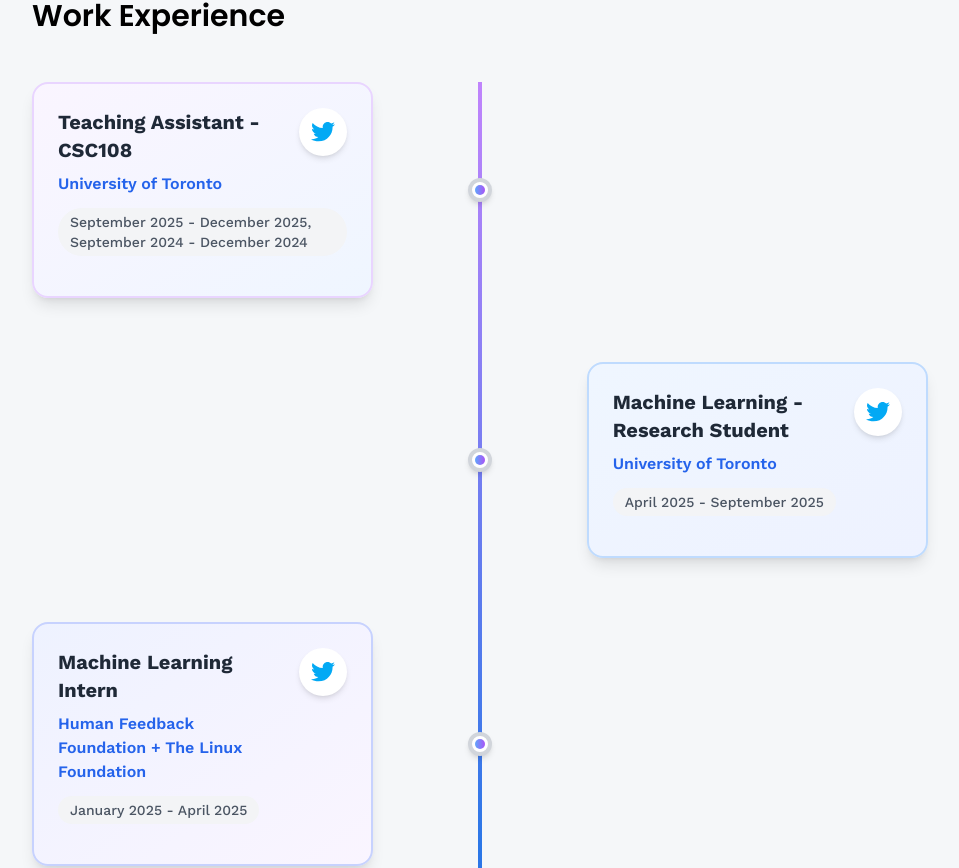
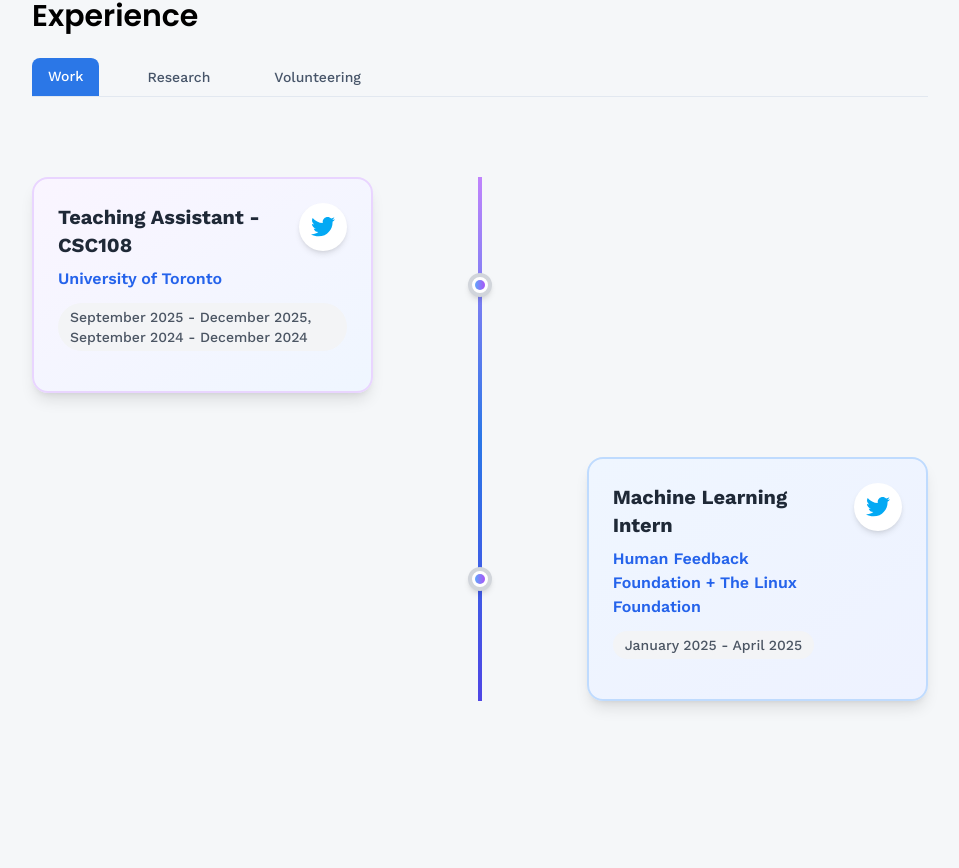
Before and after one commit to Khushi-Malik/KhushiPersonalWebsite, a React (Vite) app in the folder khushi-portfolio/: page /about in a window 1280 px wide. Shown: the part 834-1702 px from the top of the page, without its empty margins (160-1119 px from the left). Built offline with nearby package versions, Linux system fonts and the light colour scheme.

Commit message:
timeline fixed-change formatting still

```diff
--- a/khushi-portfolio/src/components/InteractiveTimeline.jsx
+++ b/khushi-portfolio/src/components/InteractiveTimeline.jsx
@@ -2,12 +2,14 @@
 
 const InteractiveTimeline = ({ experiences }) => {
   const [expandedItem, setExpandedItem] = useState(null);
+  const [clickedItem, setClickedItem] = useState(null);
   const [isMobile, setIsMobile] = useState(window.innerWidth < 768);
 
   useEffect(() => {
     const mediaQuery = window.matchMedia('(max-width: 768px)');
     const handleResize = () => {
       setExpandedItem(null);
+      setClickedItem(null);
       setIsMobile(mediaQuery.matches);
     };
 
@@ -16,19 +18,32 @@
   }, []);
 
   const toggleExpanded = (index) => {
-    setExpandedItem(expandedItem === index ? null : index);
+    if (clickedItem === index) {
+      // If clicking on the same item that's already clicked, close it
+      setClickedItem(null);
+      setExpandedItem(null);
+    } else {
+      // If clicking on a different item, open it and keep it open
+      setClickedItem(index);
+      setExpandedItem(index);
+    }
   };
 
   const handleMouseEnter = (index) => {
-    if (!isMobile) setExpandedItem(index);
+    // Only show hover effect if no item is clicked and not on mobile
+    if (!isMobile && clickedItem === null) {
+      setExpandedItem(index);
+    }
   };
 
   const handleMouseLeave = () => {
-    if (!isMobile) setExpandedItem(null);
+    // Only hide on mouse leave if no item is clicked and not on mobile
+    if (!isMobile && clickedItem === null) {
+      setExpandedItem(null);
+    }
   };
 
   return (
-
     <div className="mt-12 max-w-6xl mx-auto relative">
       {/* Timeline Line */}
       <div
@@ -60,14 +75,14 @@
           >
             <div
               className={`w-6 h-6 rounded-full border-4 ${
-                  expandedItem === index
+                expandedItem === index || clickedItem === index
                   ? 'bg-gradient-to-r from-blue-500 to-purple-600 border-white scale-110'
                   : 'bg-white border-gray-300'
               } shadow-md flex items-center justify-center transition-all duration-300`}
             >
               <div
                 className={`w-2.5 h-2.5 rounded-full ${
-                    expandedItem === index
+                  expandedItem === index || clickedItem === index
                     ? 'bg-white'
                     : 'bg-gradient-to-r from-blue-400 to-purple-500'
                 }`}
@@ -83,7 +98,7 @@
                 : `md:w-5/12 ${index % 2 === 0 ? 'pr-8' : 'pl-8'}`
             } text-left focus:outline-none`}
             onClick={() => toggleExpanded(index)}
-              aria-expanded={expandedItem === index}
+            aria-expanded={expandedItem === index || clickedItem === index}
           >
             <div
               className={`relative bg-gradient-to-br ${
@@ -92,7 +107,9 @@
                   : index % 3 === 1
                   ? 'from-blue-50 to-indigo-50 border-blue-200 hover:from-blue-100 hover:to-indigo-100'
                   : 'from-indigo-50 to-purple-50 border-indigo-200 hover:from-indigo-100 hover:to-purple-100'
-                } ${isMobile ? 'p-4 rounded-xl' : 'p-6 rounded-2xl'} border-2 shadow-lg hover:shadow-2xl transition-all duration-500 transform hover:scale-105`}
+              } ${isMobile ? 'p-4 rounded-xl' : 'p-6 rounded-2xl'} border-2 shadow-lg hover:shadow-2xl transition-all duration-500 transform hover:scale-105 ${
+                clickedItem === index ? 'ring-2 ring-blue-400 ring-opacity-50' : ''
+              }`}
             >
               {/* Header */}
               <div className="flex items-start justify-between mb-3">
@@ -102,11 +119,13 @@
                       isMobile
                         ? 'text-lg text-gray-800'
                         : 'text-xl text-gray-800 mb-2 group-hover:text-blue-700 transition-colors'
-                      }`}
+                    } ${clickedItem === index ? 'text-blue-700' : ''}`}
                   >
                     {experience.title}
                   </h3>
-                    <p className="text-blue-600 font-semibold">
+                  <p className={`font-semibold ${
+                    clickedItem === index ? 'text-blue-700' : 'text-blue-600'
+                  }`}>
                     {experience.company_name}
                   </p>
                 </div>
@@ -127,17 +146,23 @@
 
               {/* Date & Arrow */}
               <div className="flex items-center justify-between mb-4">
-                  <span className="text-sm text-gray-600 bg-gray-100 px-3 py-1 rounded-full font-medium">
+                <span className={`text-sm font-medium px-3 py-1 rounded-full ${
+                  clickedItem === index
+                    ? 'text-blue-700 bg-blue-100'
+                    : 'text-gray-600 bg-gray-100'
+                }`}>
                   {experience.date}
                 </span>
                 {isMobile && (
                   <div
                     className={`transform transition-transform duration-300 ${
-                        expandedItem === index ? 'rotate-180' : ''
+                      expandedItem === index || clickedItem === index ? 'rotate-180' : ''
                     }`}
                   >
                     <svg
-                        className="w-5 h-5 text-blue-500"
+                      className={`w-5 h-5 ${
+                        clickedItem === index ? 'text-blue-700' : 'text-blue-500'
+                      }`}
                       fill="none"
                       stroke="currentColor"
                       viewBox="0 0 24 24"
@@ -153,10 +178,10 @@
                 )}
               </div>
 
-                {/* Expandable */}
+              {/* Expandable Content */}
               <div
                 className={`overflow-hidden transition-all duration-500 ${
-                    expandedItem === index
+                  expandedItem === index || clickedItem === index
                     ? 'max-h-96 opacity-100'
                     : 'max-h-0 opacity-0'
                 }`}
@@ -169,7 +194,9 @@
                           key={pointIndex}
                           className="flex items-start text-gray-700"
                         >
-                            <div className="w-2 h-2 bg-blue-500 rounded-full mt-2 mr-3 flex-shrink-0"></div>
+                          <div className={`w-2 h-2 rounded-full mt-2 mr-3 flex-shrink-0 ${
+                            clickedItem === index ? 'bg-blue-600' : 'bg-blue-500'
+                          }`}></div>
                           <span className="text-sm leading-relaxed">
                             {point}
                           </span>
--- a/khushi-portfolio/src/constants/index.js
+++ b/khushi-portfolio/src/constants/index.js
@@ -5,33 +5,7 @@
     twitter
 } from "../assets/icons";
 
-export const experiences = [
-    // {
-    //     title: "React.js Developer",
-    //     company_name: "Starbucks",
-    //     // icon: starbucks,
-    //     iconBg: "#accbe1",
-    //     date: "March 2020 - April 2021",
-    //     points: [
-    //         "Developing and maintaining web applications using React.js and other related technologies.",
-    //         "Collaborating with cross-functional teams including designers, product managers, and other developers to create high-quality products.",
-    //         "Implementing responsive design and ensuring cross-browser compatibility.",
-    //         "Participating in code reviews and providing constructive feedback to other developers.",
-    //     ],
-    // }
-    {
-        title: "Teaching Assistant - CSC108",
-        company_name: "University of Toronto",
-        icon: twitter,
-        iconBg: "#accbe1",
-        date: "September 2025 - December 2025, September 2024 - December 2024",
-        points: [
-            "Assisted in teaching undergraduate intrductory course in Computer Science.",
-            "Held office hours to support students with coursework and assignments.",
-            "Graded assignments and provided feedback to help students improve their understanding of the material.",
-            "Collaborated with professors to develop course materials and improve the learning experience."
-        ],
-    },
+export const ResearchExperiences = [
     {
          title: "Machine Learning - Research Student",
         company_name: "University of Toronto",
@@ -40,20 +14,6 @@
         date: "April 2025 - September 2025",
         points: [
             "Lisa"],
-    },
-    {
-        title: "Machine Learning Intern",
-        company_name: "Human Feedback Foundation + The Linux Foundation",
-        icon: twitter,
-        iconBg: "#accbe1",
-        date: "January 2025 - April 2025",
-        points: [
-            "Developed an ML-powered framework to fingerprint LLMs using prompt engineering and evaluation harnesses.",
-            "Implemented algorithms to classify features with high precision and generate persistent IDs for identified models",
-            "Collaborated with a team of researchers to refine the framework and improve its accuracy.",
-            "Achienved 87% accuracy in model identification across various LLMs.",
-            "Presented findings to stakeholders and contributed to the foundation's research initiatives."
-        ],
     },
     {
          title: "Research Student",
@@ -82,6 +42,50 @@
         points: [
             "Tingting"],
     }
+
+];
+
+export const WorkExperiences = [
+    // {
+    //     title: "React.js Developer",
+    //     company_name: "Starbucks",
+    //     // icon: starbucks,
+    //     iconBg: "#accbe1",
+    //     date: "March 2020 - April 2021",
+    //     points: [
+    //         "Developing and maintaining web applications using React.js and other related technologies.",
+    //         "Collaborating with cross-functional teams including designers, product managers, and other developers to create high-quality products.",
+    //         "Implementing responsive design and ensuring cross-browser compatibility.",
+    //         "Participating in code reviews and providing constructive feedback to other developers.",
+    //     ],
+    // }
+    {
+        title: "Teaching Assistant - CSC108",
+        company_name: "University of Toronto",
+        icon: twitter,
+        iconBg: "#accbe1",
+        date: "September 2025 - December 2025, September 2024 - December 2024",
+        points: [
+            "Assisted in teaching undergraduate intrductory course in Computer Science.",
+            "Held office hours to support students with coursework and assignments.",
+            "Graded assignments and provided feedback to help students improve their understanding of the material.",
+            "Collaborated with professors to develop course materials and improve the learning experience."
+        ],
+    },
+    {
+        title: "Machine Learning Intern",
+        company_name: "Human Feedback Foundation + The Linux Foundation",
+        icon: twitter,
+        iconBg: "#accbe1",
+        date: "January 2025 - April 2025",
+        points: [
+            "Developed an ML-powered framework to fingerprint LLMs using prompt engineering and evaluation harnesses.",
+            "Implemented algorithms to classify features with high precision and generate persistent IDs for identified models",
+            "Collaborated with a team of researchers to refine the framework and improve its accuracy.",
+            "Achienved 87% accuracy in model identification across various LLMs.",
+            "Presented findings to stakeholders and contributed to the foundation's research initiatives."
+        ],
+    },
 ];
 
 export const socialLinks = [
@@ -111,3 +115,56 @@
         // link: 'https://github.com/adrianhajdin/pricewise',
     }
 ];
+
+
+export const VolunteeringExperiences = [
+    {
+        title: "ML Project Lead",
+        company_name: "UTMist - University of Toronto",
+        icon: twitter,
+        iconBg: "#accbe1",
+        date: "September 2025 - present",
+        points: [
+            "FixMyElo"],
+    },
+    {
+        title: "ProjectX Lead",
+        company_name: "UofTAI - University of Toronto",
+        icon: twitter,
+        iconBg: "#accbe1",
+        date: "September 2024 - April 2025",
+        points: [
+            "ProjectX"],
+    },
+    {
+        title: "Awareness Associate",
+        company_name: "Mental Health Student Association - University of Toronto",
+        icon: twitter,
+        iconBg: "#accbe1",
+        date: "September 2024 - April 2025",
+        points: [
+            "Volunteered in various causes like fund-raising, panel events, etc to help raise awareness for mental well-being."],
+    },
+    {
+        title: "Volunteer",
+        company_name: "Care and Compassion Pet Shelter",
+        icon: twitter,
+        iconBg: "#accbe1",
+        date: "September 2024 - April 2025",
+        points: [
+            "Gained experience in responsibility and empathy by spreading awareness for animal welfare through poster creation and community outreach.",
+            "Collaborated with a diverse team of volunteers, enhancing teamwork and interpersonal skills."
+        ],
+    },
+    {
+        title: "Volunteer",
+        company_name: "Sunrise Learning School for Special Children",
+        icon: twitter,
+        iconBg: "#accbe1",
+        date: "September 2024 - April 2025",
+        points: [
+            	"Fostered inclusivity by actively participating in creating an environment that respects and supports individual differences.",
+                "Developed patience, adaptability, and effective communication skills by setting up classrooms"
+        ],
+    },
+];
--- a/khushi-portfolio/src/pages/About.jsx
+++ b/khushi-portfolio/src/pages/About.jsx
@@ -1,9 +1,29 @@
-import React from 'react';
+import React, { useState } from 'react';
 import skills from '../assets/images/skills';
-import { experiences } from '../constants';
+import { ResearchExperiences, WorkExperiences, VolunteeringExperiences } from '../constants';
 import InteractiveTimeline from '../components/InteractiveTimeline';
 
 const About = () => {
+  const [activeTab, setActiveTab] = useState('work');
+
+  const experienceData = {
+    work: {
+      title: 'Work',
+      data: WorkExperiences,
+      // icon: '💼'
+    },
+    research: {
+      title: 'Research',
+      data: ResearchExperiences,
+      // icon: '🔬'
+    },
+    volunteering: {
+      title: 'Volunteering',
+      data: VolunteeringExperiences,
+      // icon: '🤝'
+    }
+  };
+
   return (
     <section className='max-container'>
       <h1 className="head-text">
@@ -41,68 +61,35 @@
       </div>
 
       <div className='py-10 flex flex-col'>
-        <h3 className='subhead-text'>Work Experience</h3>
-        {/* <div className='mt-12'> */}
-          <div className="relative">
-            <InteractiveTimeline experiences={experiences} />
+        <h3 className='subhead-text'>Experience</h3>
+
+        {/* Tab Navigation */}
+        <div className="flex flex-wrap gap-8 mt-6 mb-8 border-b border-slate-200">
+          {Object.entries(experienceData).map(([key, exp]) => (
+            <button
+              key={key}
+              onClick={() => setActiveTab(key)}
+              className={`px-4 py-2 text-sm font-medium text-center rounded-t-lg transition-colors duration-200 ${
+                activeTab === key
+                  ? 'bg-blue-500 text-white border-b-2 border-blue-500'
+                  : 'text-slate-600 hover:text-slate-800 hover:bg-slate-100'
+              }`}
+            >
+              {/* <span className="mr-2">{exp.icon}</span> */}
+              {exp.title}
+            </button>
+          ))}
+        </div>
+
+        {/* Tab Content */}
+        <div className="relative min-h-[400px]">
+          <div className="transition-opacity duration-300 ease-in-out">
+            <InteractiveTimeline experiences={experienceData[activeTab].data} />
           </div>
         </div>
-      {/* </div> */}
-
+      </div>
     </section>
   );
 };
 
 export default About;
-
-
-
-//  {/* Timeline line */}
-//             <div className="absolute left-8 top-0 bottom-0 w-0.5 bg-gradient-to-b from-blue-400 to-purple-600"></div>
-
-//               {experiences.map((experience, index) => (
-//               <div key={index} className="relative flex items-start mb-12 last:mb-0">
-//                 {/* Timeline dot/icon */}
-//                 <div className="flex-shrink-0 w-16 h-16 bg-white rounded-full border-4 border-blue-400 flex items-center justify-center shadow-lg z-10">
-//                   {experience.icon ? (
-//                     <img
-//                       src={experience.icon}
-//                       alt={experience.company_name}
-//                       className="w-8 h-8 object-contain"
-//                     />
-//                   ) : (
-//                     <div className="w-3 h-3 bg-blue-400 rounded-full"></div>
-//                   )}
-//                 </div>
-
-//                 {/* Content */}
-//                 <div className="ml-8 flex-1">
-//                   <div className="bg-white p-6 rounded-lg shadow-lg border border-gray-200 hover:shadow-xl transition-shadow">
-//                     <div className="flex flex-col sm:flex-row sm:items-center sm:justify-between mb-4">
-//                       <div>
-//                         <h3 className="text-xl font-bold text-gray-800 mb-1">
-//                           {experience.title}
-//                         </h3>
-//                         <p className="text-blue-600 font-medium">
-//                           {experience.company_name}
-//                         </p>
-//                       </div>
-//                       <span className="text-sm text-gray-500 mt-2 sm:mt-0 px-3 py-1 bg-gray-100 rounded-full">
-//                         {experience.date}
-//                       </span>
-//                     </div>
-
-//                     {experience.points && (
-//                       <ul className="space-y-2">
-//                         {experience.points.map((point, pointIndex) => (
-//                           <li key={pointIndex} className="text-gray-600 flex items-start">
-//                             <span className="text-blue-400 mr-3 mt-1.5 flex-shrink-0">•</span>
-//                             <span className="text-sm leading-relaxed">{point}</span>
-//                           </li>
-//                         ))}
-//                       </ul>
-//                     )}
-//                   </div>
-//                 </div>
-//               </div>
-//             ))}
```
Lines whose indentation alone changed are shown as unchanged.
